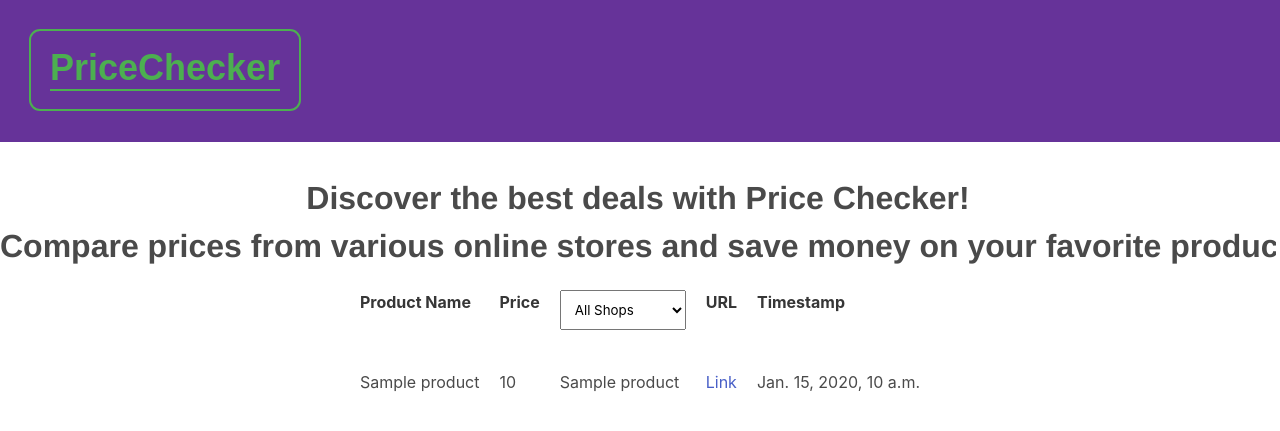
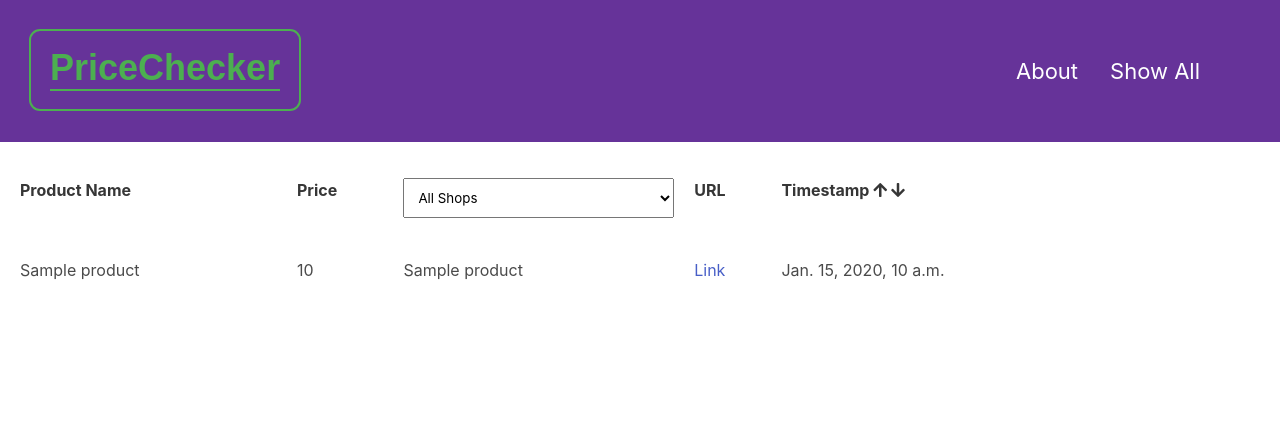
Before and after one commit to sebix789/PriceChecker, a Django app: page /viewAll/ in a window 1280 px wide. Shown: the top 431 px of the page. Run offline with Django 4.2, Linux system fonts and the light colour scheme; tables that the repository leaves empty hold one stand-in row (values such as "Sample post"); a database or web service that is not in the repository returns one stand-in record (values such as "Sample title"); some libraries are stand-ins or nearby versions.

Commit message:
mobile RWD fix

```diff
--- a/kernel/priceChecker/static/priceChecker/landingPage.css
+++ b/kernel/priceChecker/static/priceChecker/landingPage.css
@@ -10,7 +10,8 @@
 
 .logo-container {
   display: flex;
-  justify-content: flex-start;
+  justify-content: space-between;
+  align-items: center;
   width: 100%;
   background-color: rebeccapurple;
 }
@@ -98,15 +99,109 @@
   margin-top: 25px;
 }
 
+a {
+  cursor: pointer;
+}
+
+.scrapped-content {
+  width: 100vw;
+  display: flex;
+  flex-direction: column;
+  align-items: center;
+  justify-content: center;
+  gap: 2rem;
+}
+
+.nav-container {
+  padding-right: 5rem;
+  display: flex;
+  flex-direction: row;
+  gap: 2rem;
+}
+
+.nav-link {
+  color: #fff;
+  text-decoration: none;
+  font-size: 22px;
+}
+
+.nav-link:hover {
+  color: #f3f3f3;
+}
+
+.nav-links {
+  display: flex;
+  gap: 2rem;
+}
+
+/* Hambruger menu styles */
+.hamburger-container {
+  margin-left: -4rem;
+  margin-top: -1rem;
+}
+
+.list-container {
+  display: none;
+  width: 100%;
+  background-color: rebeccapurple;
+}
+
+.list-wrapper {
+  display: flex;
+  flex-direction: column;
+  align-items: center;
+  gap: 8px;
+}
+
+.hamburger-menu {
+  display: none;
+}
+
+#close-icon {
+  opacity: 0;
+}
+
+.hamburger-menu {
+  position: relative;
+}
+
+#open-icon, #close-icon {
+  position: absolute;
+  transition: all 0.5s ease-in-out;
+}
+
+/* Table styles */
 .product-table {
   width: 100%;
   border-collapse: separate;
   border-spacing: 20px;
+  padding-right: 8rem;
 }
 
 .product-table th,
 .product-table td {
   text-align: center;
+}
+
+.view-all-table {
+  padding-top: 1rem;
+}
+
+.arrow {
+  cursor: pointer;
+}
+
+.about-content {
+  padding: 2rem;
+  padding-left: 4rem;
+  padding-bottom: 4rem;
+  text-align: justify;
+}
+
+.about-header {
+  padding-top: 2rem;
+  padding-bottom: 1rem;
+  font-size: 32px;
 }
 
 /* Responsive styles */
@@ -126,6 +221,7 @@
   .header {
     white-space: normal;
     word-wrap: break-word;
+    font-size: 24px;
   }
 
   input[type="text"],
@@ -135,16 +231,31 @@
   }
 }
 
-a {
-  cursor: pointer;
-}
+@media screen and (max-width: 600px) {
+  .scrapped-content {
+    align-items: flex-start;
+  }
 
-@media screen and (max-width: 600px) {
+  .product-table {
+    padding-right: 0;
+  }
+
   .product-table td {
     max-width: 100px;
     overflow: hidden;
     text-overflow: ellipsis;
     white-space: nowrap;
+  }
+
+  .hamburger-menu {
+    display: block;
+    color: #fff;
+    font-size: 36px;
+    cursor: pointer;
+  }
+
+  .nav-links {
+    display: none;
   }
 }
 
--- a/kernel/priceChecker/templates/priceChecker/index.html
+++ b/kernel/priceChecker/templates/priceChecker/index.html
@@ -6,15 +6,9 @@
     <meta http-equiv="X-UA-Compatible" content="ie=edge" />
     <title>Price Checker</title>
     {% load static %}
-    <link
-      rel="stylesheet"
-      type="text/css"
-      href="{% static 'priceChecker/landingPage.css' %}"
-    />
-    <link
-      rel="stylesheet"
-      href="https://cdnjs.cloudflare.com/ajax/libs/bulma/0.6.2/css/bulma.css"
-    />
+    <link rel="stylesheet" type="text/css" href="{% static 'priceChecker/landingPage.css' %}" />
+    <link rel="stylesheet" href="https://cdnjs.cloudflare.com/ajax/libs/bulma/0.6.2/css/bulma.css" />
+    <link rel="stylesheet" href="https://cdnjs.cloudflare.com/ajax/libs/font-awesome/5.15.3/css/all.min.css" />
   </head>
   <body>
     <div class="logo-container">
@@ -54,13 +48,31 @@
           </svg>
         </div>
       </a>
+      <div class="nav-container">
+        <div class="hamburger-container">
+          <div class="hamburger-menu" onclick="toggleMenu()">
+            <i class="fas fa-bars" id="open-icon"></i>
+            <i class="fas fa-times close-icon" id="close-icon"></i>
+          </div>
+        </div>
+        <div class="nav-links">
+          <a class="nav-link" href="{% url 'priceChecker:about' %}">About</a>
+          <a class="nav-link" href="{% url 'priceChecker:viewAll' %}">Show All</a>
+        </div>
+      </div>
     </div>
+    <div class="list-container">
+      <ul class="list-wrapper">
+        <li><a class="nav-link" href="{% url 'priceChecker:about' %}">About</a></li>
+        <li><a class="nav-link" href="{% url 'priceChecker:viewAll' %}">Show All</a></li>
+      </ul>
+    </div>
+    {% block content %}
     <header class="header">
       Discover the best deals with Price Checker! <br />
       Compare prices from various online stores and save money on your favorite
       products
     </header>
-    {% block content %}
     <div class="base-container">
       <div class="wrapper input-wrapper">
         <form method="post">
@@ -77,6 +89,24 @@
     {% endblock %}
   </body>
   <script>
+    function toggleMenu() {
+      const hamburgerMenu = document.querySelector('.hamburger-menu');
+      const dropdownMenu = document.querySelector('.list-container');
+
+      const hamburgerIcon = document.getElementById('open-icon');
+      const closeIcon = document.getElementById('close-icon');
+
+      if (dropdownMenu.style.display === 'none' || dropdownMenu.style.display === '') {
+        dropdownMenu.style.display = 'block';
+        hamburgerIcon.style.opacity = '0';
+        closeIcon.style.opacity = '1';
+      } else {
+        dropdownMenu.style.display = 'none';
+        hamburgerIcon.style.opacity = '1';
+        closeIcon.style.opacity = '0';
+      }
+    };
+
     window.onload = function () {
       document.querySelector(".header").classList.add("typing");
     };
```
